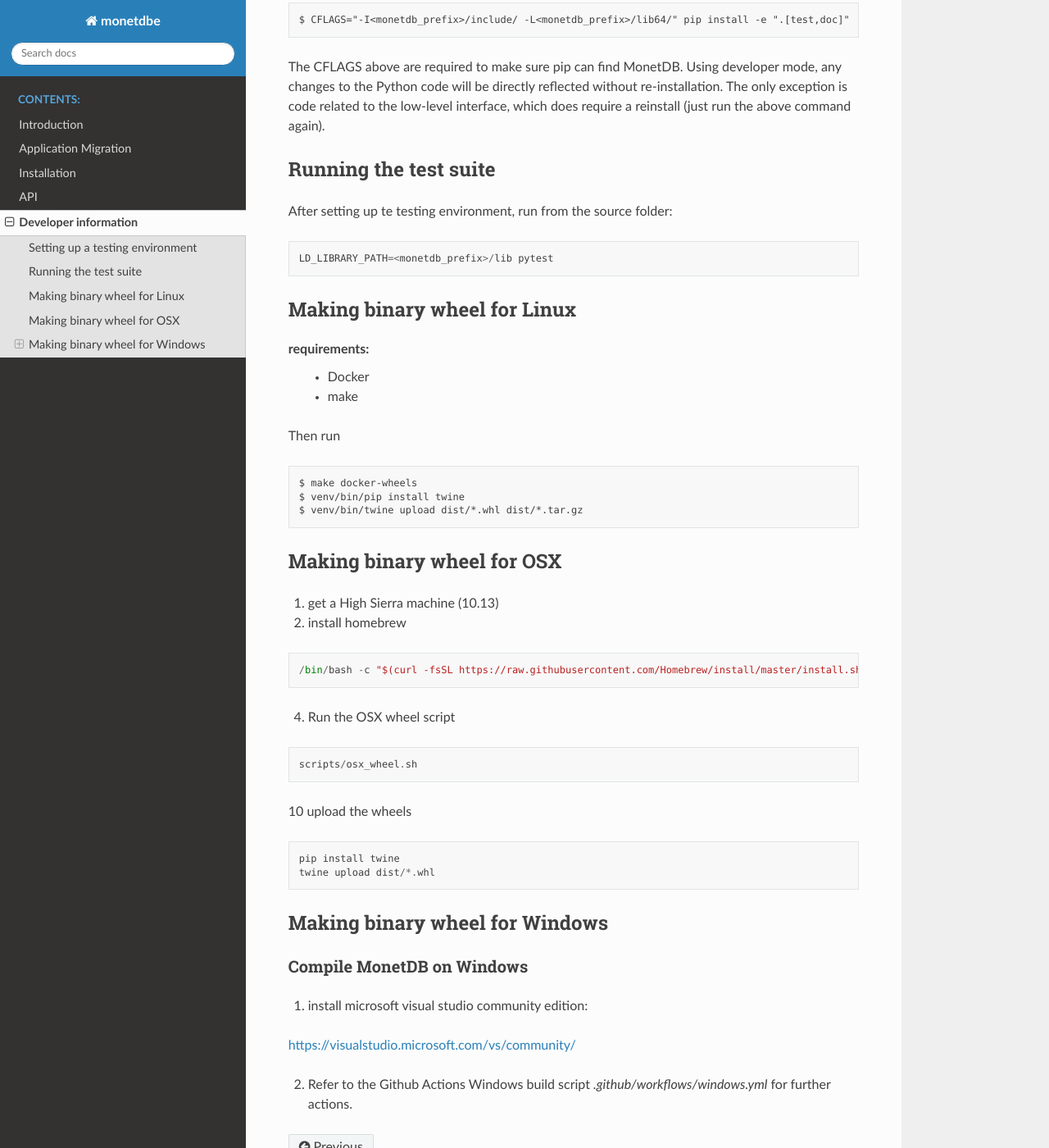
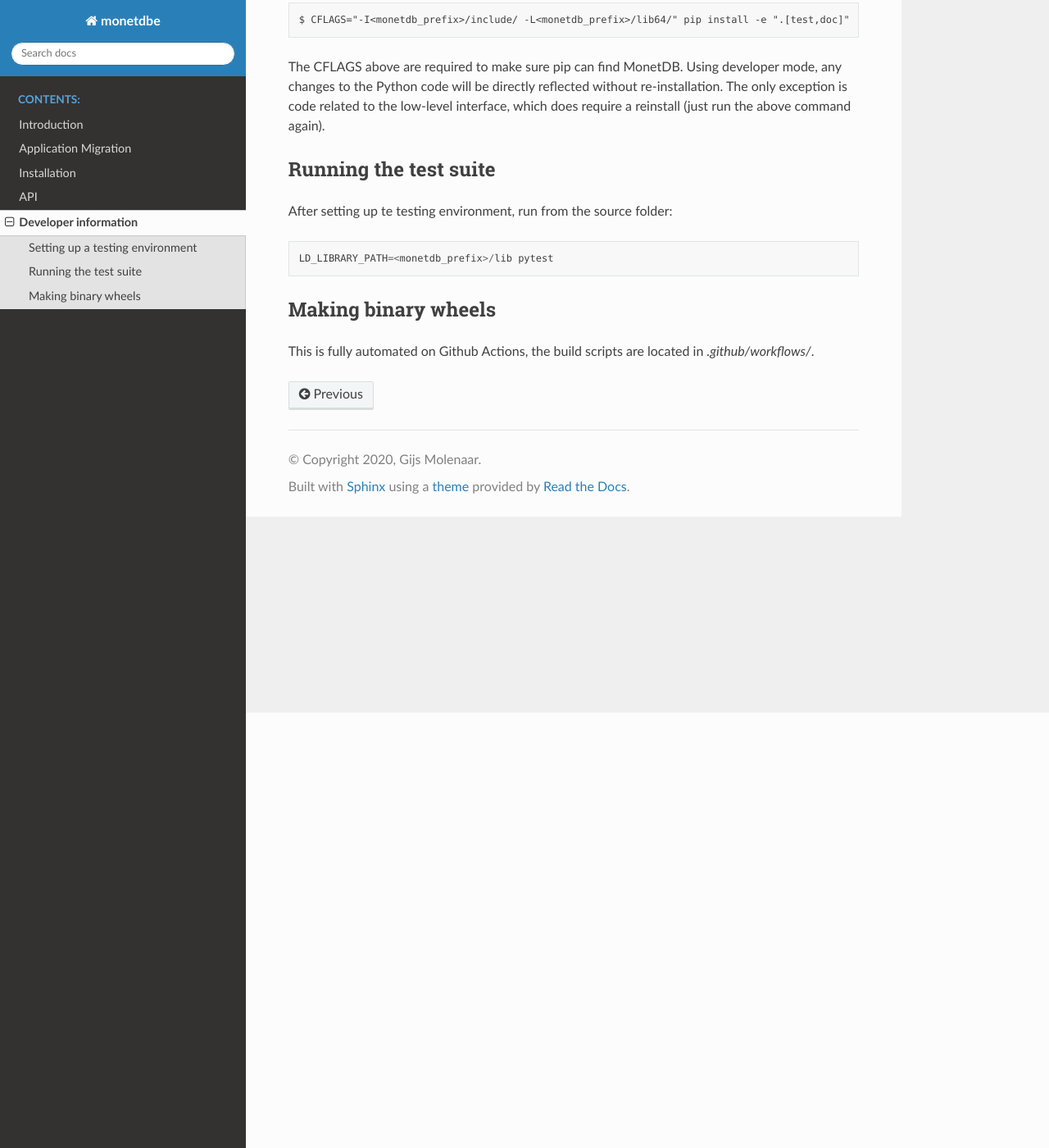
Before and after one commit to MonetDBSolutions/MonetDBe-Python, a Sphinx documentation site: the page built from doc/developer.rst, in a window 1280 px wide and 1400 px high, scrolled down 531 px. Shown: the whole window at 82% size. Built offline with Sphinx 7.4.7 and the Read the Docs theme 2.0.0, drawn with Linux system fonts in a browser that asks for light colours.

Commit message:
modernise

```diff
--- a/doc/developer.rst
+++ b/doc/developer.rst
@@ -41,60 +41,7 @@ After setting up te testing environment, run from the source folder:
     LD_LIBRARY_PATH=<monetdb_prefix>/lib pytest
 
 
-Making binary wheel for Linux
-=============================
+Making binary wheels
+====================
 
-requirements:
- * Docker
- * make
-
-Then run
-
-.. code-block::
-
-    $ make docker-wheels
-    $ venv/bin/pip install twine
-    $ venv/bin/twine upload dist/*.whl dist/*.tar.gz
-
-
-
-Making binary wheel for OSX
-===========================
-
-1. get a High Sierra machine (10.13)
-
-
-2. install homebrew
-
-.. code-block::
-
-    /bin/bash -c "$(curl -fsSL https://raw.githubusercontent.com/Homebrew/install/master/install.sh)"
-
-4. Run the OSX wheel script
-
-.. code-block::
-
-   scripts/osx_wheel.sh
-
-
-10 upload the wheels
-
-.. code-block::
-
-    pip install twine
-    twine upload dist/*.whl
-
-
-Making binary wheel for Windows
-===============================
-
-
-Compile MonetDB on Windows
---------------------------
-
-1. install microsoft visual studio community edition:
-
-https://visualstudio.microsoft.com/vs/community/
-
-
-2. Refer to the Github Actions Windows build script `.github/workflows/windows.yml` for further actions.
+This is fully automated on Github Actions, the build scripts are located in `.github/workflows/`.
```
Also changed, not shown: 10 other files.
